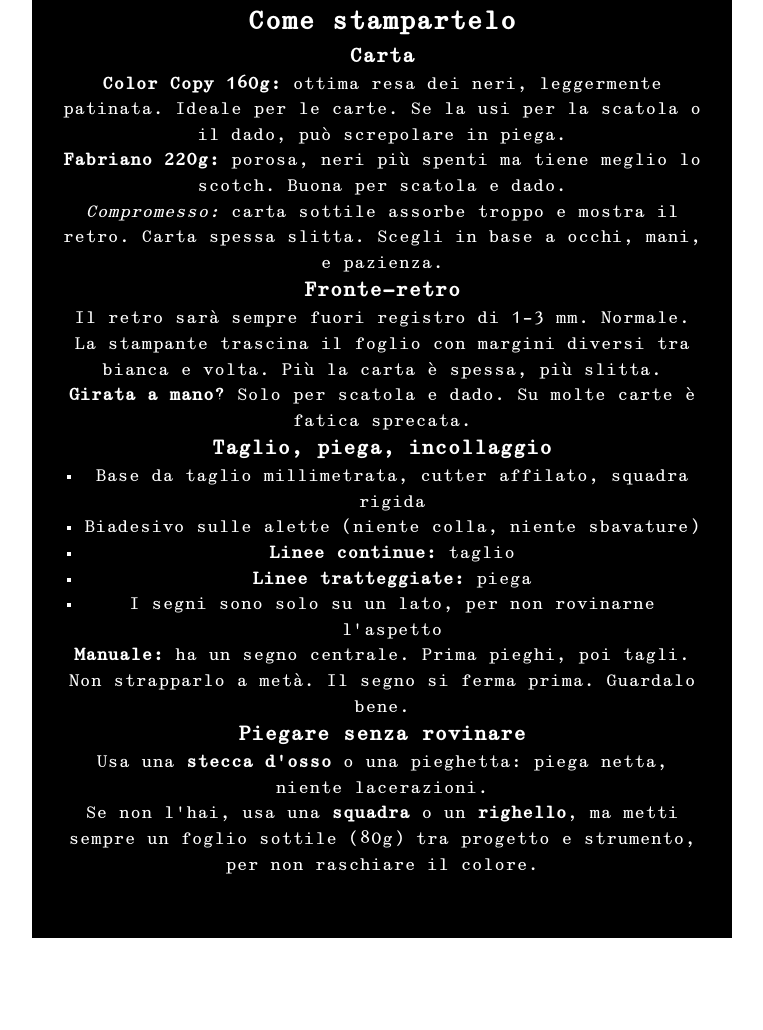
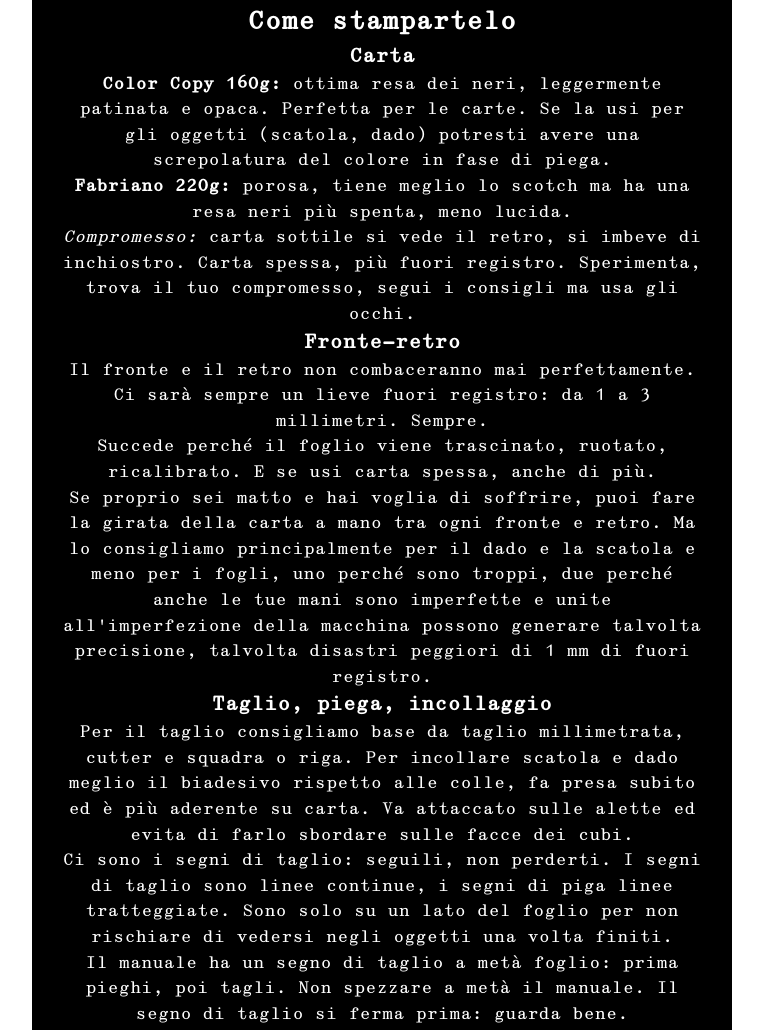
Before and after one commit to kipp-fhtagn/tuttodarifare, a plain HTML site: page index.html in a window 1280 px wide. Shown: the part 2500-3530 px from the top of the page, without its empty margins (258-1021 px from the left). Before the commit the page ends 3470 px from the top, so only its background shows below. Drawn offline with Linux system fonts and the light colour scheme.

Commit message:
Update index.html

```diff
--- a/index.html
+++ b/index.html
@@ -62,33 +62,29 @@ Libero. Fanne quel che vuoi, ma non fare l’artista.</p>
 
   <div class="printing-block">
     <h3>Carta</h3>
-    <p><strong>Color Copy 160g:</strong> ottima resa dei neri, leggermente patinata. Ideale per le carte. Se la usi per la scatola o il dado, può screpolare in piega.</p>
-    <p><strong>Fabriano 220g:</strong> porosa, neri più spenti ma tiene meglio lo scotch. Buona per scatola e dado.</p>
-    <p><em>Compromesso:</em> carta sottile assorbe troppo e mostra il retro. Carta spessa slitta. Scegli in base a occhi, mani, e pazienza.</p>
+    <p><strong>Color Copy 160g:</strong> ottima resa dei neri, leggermente patinata e opaca. Perfetta per le carte. Se la usi per gli oggetti (scatola, dado) potresti avere una screpolatura del colore in fase di piega.</p>
+    <p><strong>Fabriano 220g:</strong> porosa, tiene meglio lo scotch ma ha una resa neri più spenta, meno lucida.</p>
+    <p><em>Compromesso:</em> carta sottile si vede il retro, si imbeve di inchiostro. Carta spessa, più fuori registro. Sperimenta, trova il tuo compromesso, segui i consigli ma usa gli occhi.</p>
   </div>
 
   <div class="printing-block">
     <h3>Fronte-retro</h3>
-    <p>Il retro sarà sempre fuori registro di 1–3 mm. Normale. La stampante trascina il foglio con margini diversi tra bianca e volta. Più la carta è spessa, più slitta.</p>
-    <p><strong>Girata a mano?</strong> Solo per scatola e dado. Su molte carte è fatica sprecata.</p>
+    <p>Il fronte e il retro non combaceranno mai perfettamente. Ci sarà sempre un lieve fuori registro: da 1 a 3 millimetri. Sempre.</p>
+    <p>Succede perché il foglio viene trascinato, ruotato, ricalibrato. E se usi carta spessa, anche di più.</p>
+    <p>Se proprio sei matto e hai voglia di soffrire, puoi fare la girata della carta a mano tra ogni fronte e retro. Ma lo consigliamo principalmente per il dado e la scatola e meno per i fogli, uno perché sono troppi, due perché anche le tue mani sono imperfette e unite all’imperfezione della macchina possono generare talvolta precisione, talvolta disastri peggiori di 1 mm di fuori registro.</p>
   </div>
 
   <div class="printing-block">
     <h3>Taglio, piega, incollaggio</h3>
-    <ul>
-      <li>Base da taglio millimetrata, cutter affilato, squadra rigida</li>
-      <li>Biadesivo sulle alette (niente colla, niente sbavature)</li>
-      <li><strong>Linee continue:</strong> taglio</li>
-      <li><strong>Linee tratteggiate:</strong> piega</li>
-      <li>I segni sono solo su un lato, per non rovinarne l'aspetto</li>
-    </ul>
-    <p><strong>Manuale:</strong> ha un segno centrale. Prima pieghi, poi tagli. Non strapparlo a metà. Il segno si ferma prima. Guardalo bene.</p>
+    <p>Per il taglio consigliamo base da taglio millimetrata, cutter e squadra o riga. Per incollare scatola e dado meglio il biadesivo rispetto alle colle, fa presa subito ed è più aderente su carta. Va attaccato sulle alette ed evita di farlo sbordare sulle facce dei cubi.</p>
+    <p>Ci sono i segni di taglio: seguili, non perderti. I segni di taglio sono linee continue, i segni di piga linee tratteggiate. Sono solo su un lato del foglio per non rischiare di vedersi negli oggetti una volta finiti.</p>
+    <p>Il manuale ha un segno di taglio a metà foglio: prima pieghi, poi tagli. Non spezzare a metà il manuale. Il segno di taglio si ferma prima: guarda bene.</p>
   </div>
 
   <div class="printing-block">
     <h3>Piegare senza rovinare</h3>
-    <p>Usa una <strong>stecca d’osso</strong> o una pieghetta: piega netta, niente lacerazioni.</p>
-    <p>Se non l’hai, usa una <strong>squadra</strong> o un <strong>righello</strong>, ma metti sempre un foglio sottile (80g) tra progetto e strumento, per non raschiare il colore.</p>
+    <p>Sai cos’è una stecca d’osso o pieghetta? È un oggetto a forma di stecco abbassalingua, più liscio. Non usare un’asse di legno. Serve a piegare la carta senza lacerarla.</p>
+    <p>È sempre meglio usarla con un foglio leggero, tipo 80g, e protettivo tra il progetto e la stecca per non raschiare il colore. Se non ne hai una, puoi fare la stessa cosa con la squadra o un righello, ma a maggior ragione usa il foglio protettivo tra una cosa e l’altra.</p>
   </div>
 </section>
 
```
